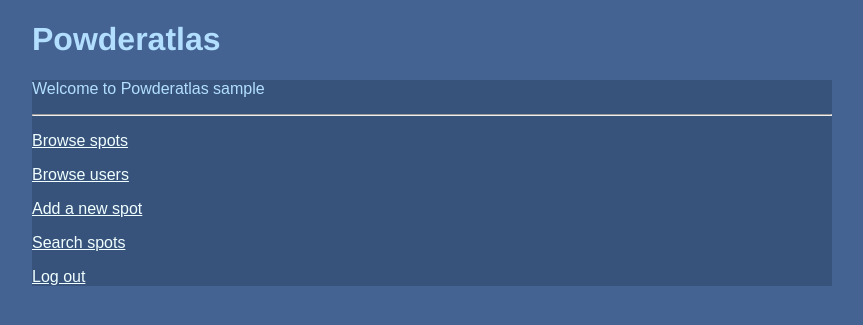
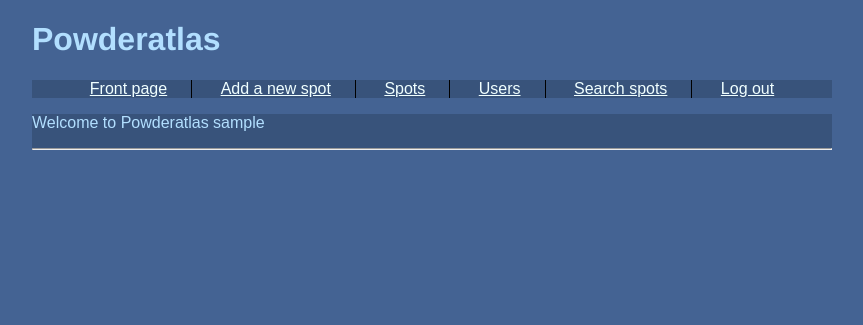
Before and after one commit to ttanninen/freeride_spot_review_webapp, a Flask app: page /home in a window 1280 px wide. Shown: the top 325 px of the page, without its empty margins (208-1071 px from the left). Run offline with Flask 3, Linux system fonts and the light colour scheme; the visitor is signed in with stand-in values (Sample User, id 1); data comes from the database, SQL or seed files in the repository.

Commit message:
Added navbar and styling

```diff
--- a/static/main.css
+++ b/static/main.css
@@ -11,7 +11,26 @@ body {
 }
 
 .nav {
-    background-color: lightgrey;
+    background-color: rgba(45, 68, 101, 0.5);
+}
+
+nav {
+  text-align: center;
+}
+
+nav ul {
+  padding: 0;
+  margin: 0;
+}
+
+nav li {
+  display: inline-block;
+  padding: 0 1.5em;
+  margin: 0;
+}
+
+nav li:not(:last-of-type) {
+  border-right: 1px solid black;
 }
 
 .content {
--- a/templates/index.html
+++ b/templates/index.html
@@ -7,31 +7,30 @@
 </head>
 
 <body>
-  <div class="header">
-  <h1>Powderatlas</h1>
-  </div>
+    <div class="header">
+    <h1>Powderatlas</h1>
+    </div>
+
   <div class="nav">
+      <nav>
+        <ul>
+          <li><a href="/">Front page</a></li>
+          <li><a href="/add_spot">Add a new spot</a></li>
+          <li><a href="/browse">Spots</a></li>
+          <li><a href="/browse_users">Users</a></li>
+          <li><a href="/search">Search spots</a></li>
+          <li><a href="/logout">Log out</a></li>
+        </ul>
+      </nav>
+    </div>
 
-  </div>
   <div class="content">
   <p>
   Welcome to Powderatlas {{ username }}
   </p>
   <hr />
   <p>
-    <a href="/browse">Browse spots</a>
-  </p>
-  <p>
-    <a href="/browse_users">Browse users</a>
-  </p>
-  <p>
-    <a href="/add_spot">Add a new spot</a>
-  </p>
-  <p>
-    <a href="/search">Search spots</a>
-  </p>
-  <p>
-    <a href="/logout">Log out</a>
+
   </p>
   </div>
 </body>
```
